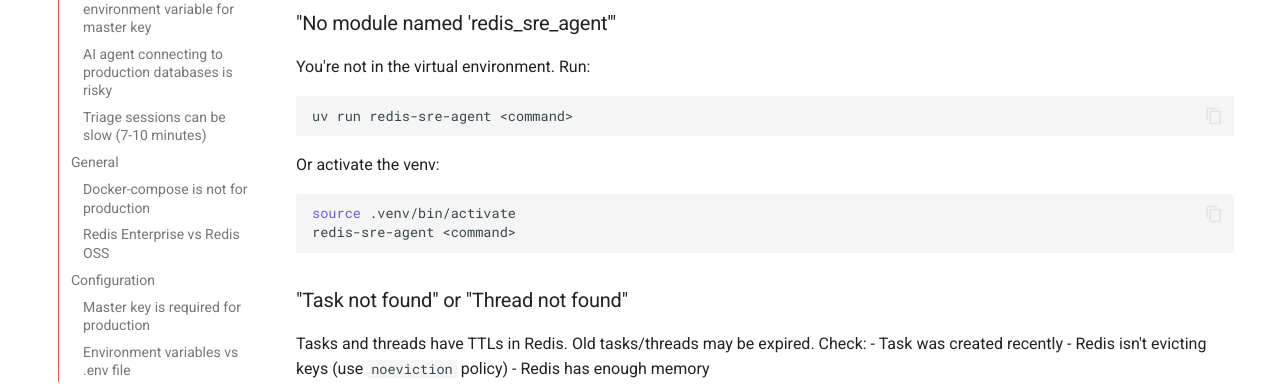
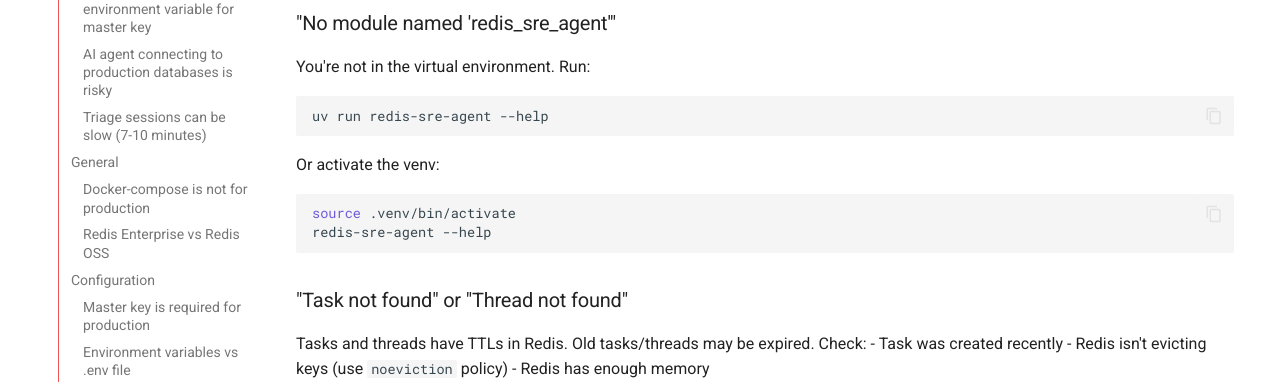
Before and after one commit to redis-applied-ai/redis-sre-agent, an MkDocs documentation site: the page built from docs/operations/gotchas.md, in a window 1280 px wide and 900 px high, scrolled down 6360 px. Shown: the part 450-834 px from the top of the window. Built offline with MkDocs 1.6.1 and Material for MkDocs 9.7.7, drawn with Linux system fonts in a browser that asks for light colours; comment, search, counter and statistics services are not loaded.

Commit message:
Fix CLI command examples in gotchas.md

````diff
--- a/docs/operations/gotchas.md
+++ b/docs/operations/gotchas.md
@@ -290,13 +290,13 @@
 ### "No module named 'redis_sre_agent'"
 You're not in the virtual environment. Run:
 ```bash
-uv run redis-sre-agent <command>
+uv run redis-sre-agent --help
 ```
 
 Or activate the venv:
 ```bash
 source .venv/bin/activate
-redis-sre-agent <command>
+redis-sre-agent --help
 ```
 
 ### "Task not found" or "Thread not found"
````
